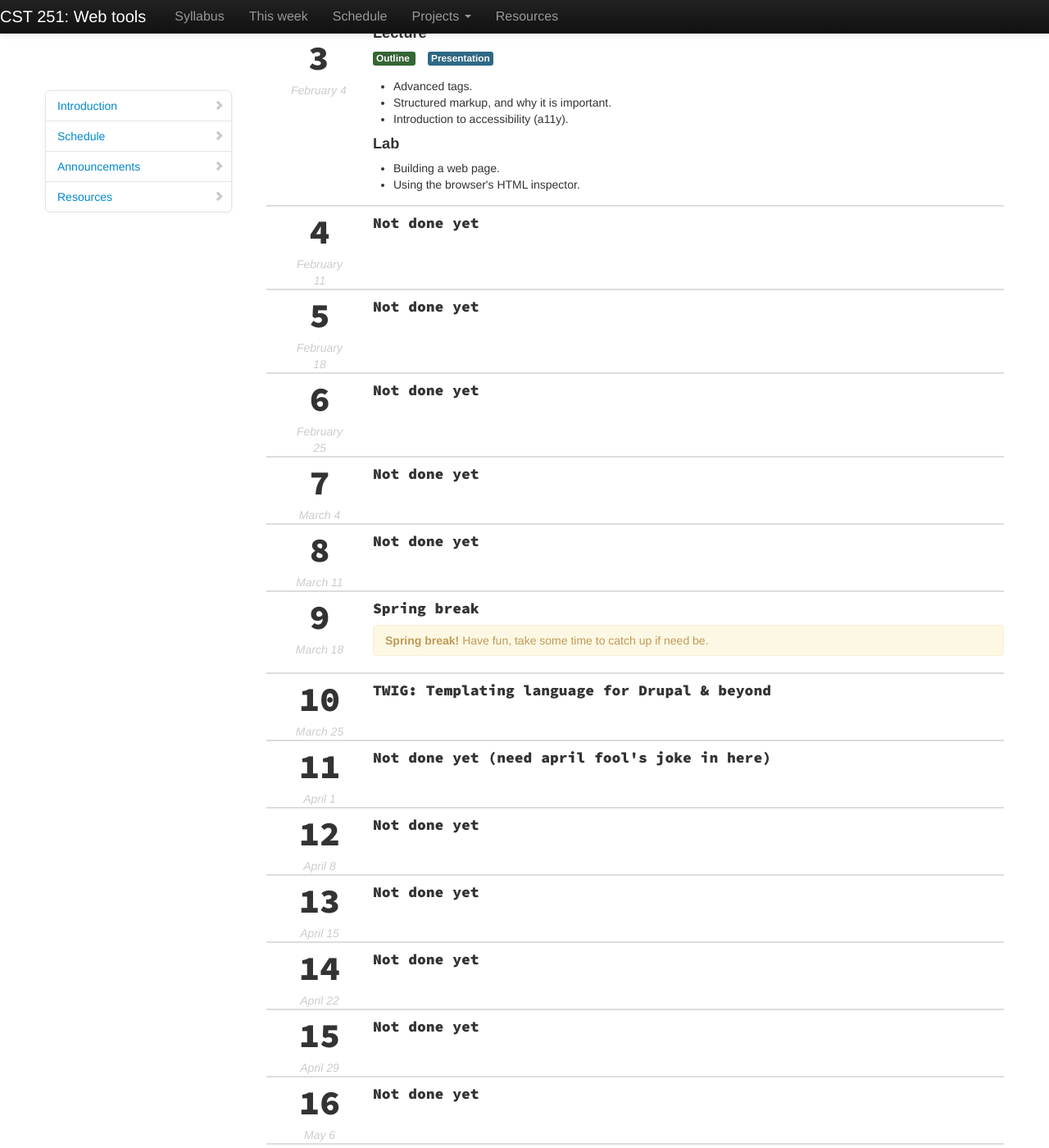
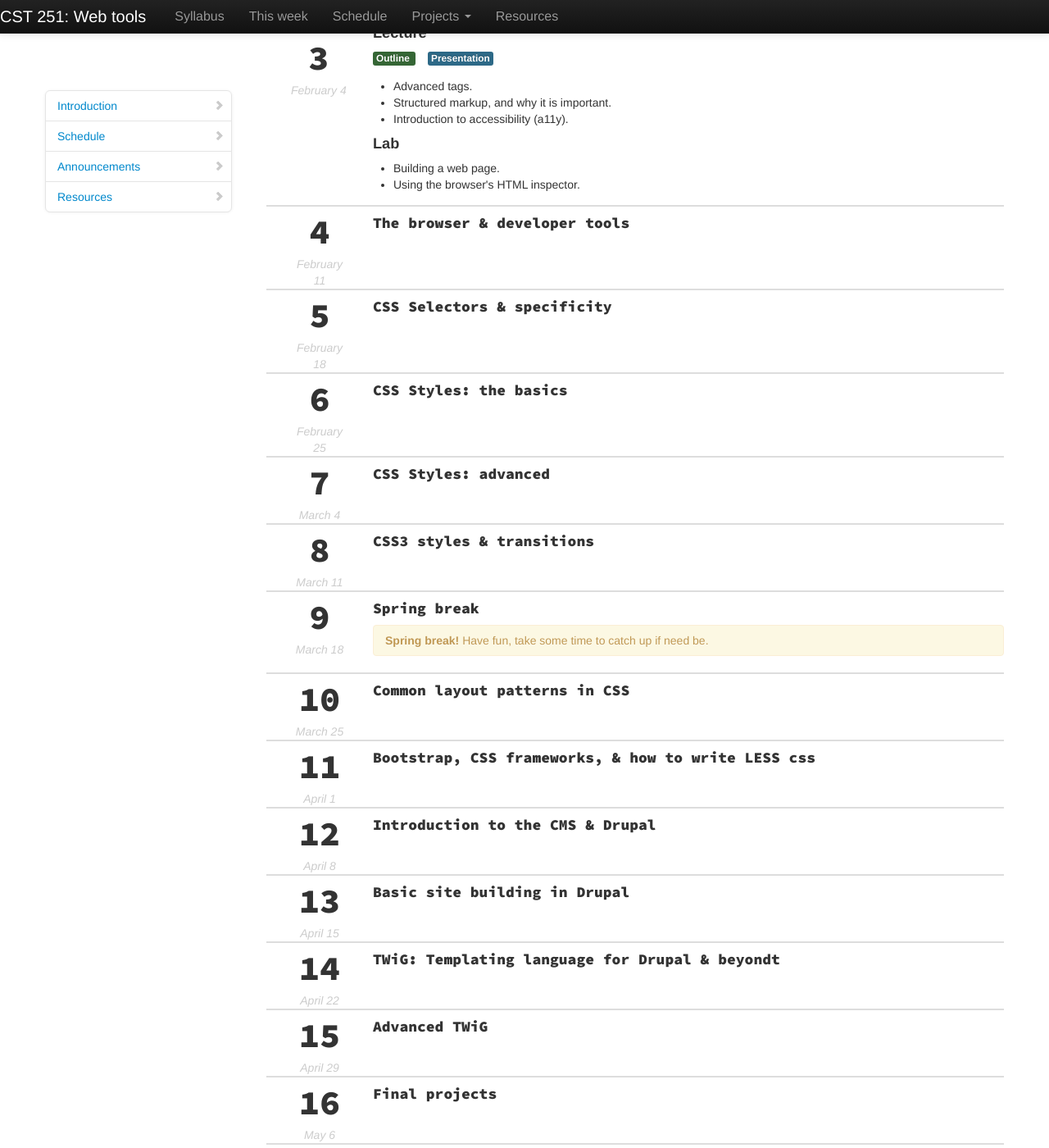
Before and after one commit to csumb-cst251/csumb-cst251.github.com, a Jekyll site: the page built from index.html, in a window 1280 px wide and 1400 px high, scrolled down 1868 px. Shown: the whole window at 82% size. Built offline with Jekyll 4.4.1, drawn with Linux system fonts in a browser that asks for light colours; Markdown is read by kramdown in place of the engine named in the settings.

Commit message:
Yay a course outline.

```diff
--- a/index.html
+++ b/index.html
@@ -240,7 +240,7 @@ layout: default
         </div>
       </div>
       <div class="span8">
-        <h4 class="title">Not done yet</h4>
+        <h4 class="title">The browser &amp; developer tools</h4>
 
       </div>
     </div>
@@ -253,7 +253,7 @@ layout: default
         </div>
       </div>
       <div class="span8">
-        <h4 class="title">Not done yet</h4>
+        <h4 class="title">CSS Selectors &amp; specificity</h4>
 
       </div>
     </div>
@@ -266,7 +266,7 @@ layout: default
         </div>
       </div>
       <div class="span8">
-        <h4 class="title">Not done yet</h4>
+        <h4 class="title">CSS Styles: the basics</h4>
 
       </div>
     </div>
@@ -279,7 +279,7 @@ layout: default
         </div>
       </div>
       <div class="span8">
-        <h4 class="title">Not done yet</h4>
+        <h4 class="title">CSS Styles: advanced</h4>
 
       </div>
     </div>
@@ -292,7 +292,7 @@ layout: default
         </div>
       </div>
       <div class="span8">
-        <h4 class="title">Not done yet</h4>
+        <h4 class="title">CSS3 styles &amp; transitions</h4>
 
       </div>
     </div>
@@ -320,7 +320,7 @@ layout: default
         </div>
       </div>
       <div class="span8">
-        <h4 class="title">TWIG: Templating language for Drupal &amp; beyond</h4>
+        <h4 class="title">Common layout patterns in CSS</h4>
 
       </div>
     </div>
@@ -333,7 +333,7 @@ layout: default
         </div>
       </div>
       <div class="span8">
-        <h4 class="title">Not done yet (need april fool's joke in here)</h4>
+        <h4 class="title">Bootstrap, CSS frameworks, &amp; how to write LESS css</h4>
 
       </div>
     </div>
@@ -346,7 +346,7 @@ layout: default
         </div>
       </div>
       <div class="span8">
-        <h4 class="title">Not done yet</h4>
+        <h4 class="title">Introduction to the CMS &amp; Drupal</h4>
 
       </div>
     </div>
@@ -359,7 +359,7 @@ layout: default
         </div>
       </div>
       <div class="span8">
-        <h4 class="title">Not done yet</h4>
+        <h4 class="title">Basic site building in Drupal</h4>
 
       </div>
     </div>
@@ -372,7 +372,7 @@ layout: default
         </div>
       </div>
       <div class="span8">
-        <h4 class="title">Not done yet</h4>
+        <h4 class="title">TWiG: Templating language for Drupal &amp; beyondt</h4>
 
       </div>
     </div><div class="row week week-15">
@@ -383,7 +383,7 @@ layout: default
         </div>
       </div>
       <div class="span8">
-        <h4 class="title">Not done yet</h4>
+        <h4 class="title">Advanced TWiG</h4>
 
       </div>
     </div>
@@ -397,7 +397,7 @@ layout: default
         </div>
       </div>
       <div class="span8">
-        <h4 class="title">Not done yet</h4>
+        <h4 class="title">Final projects</h4>
 
       </div>
     </div>
```
